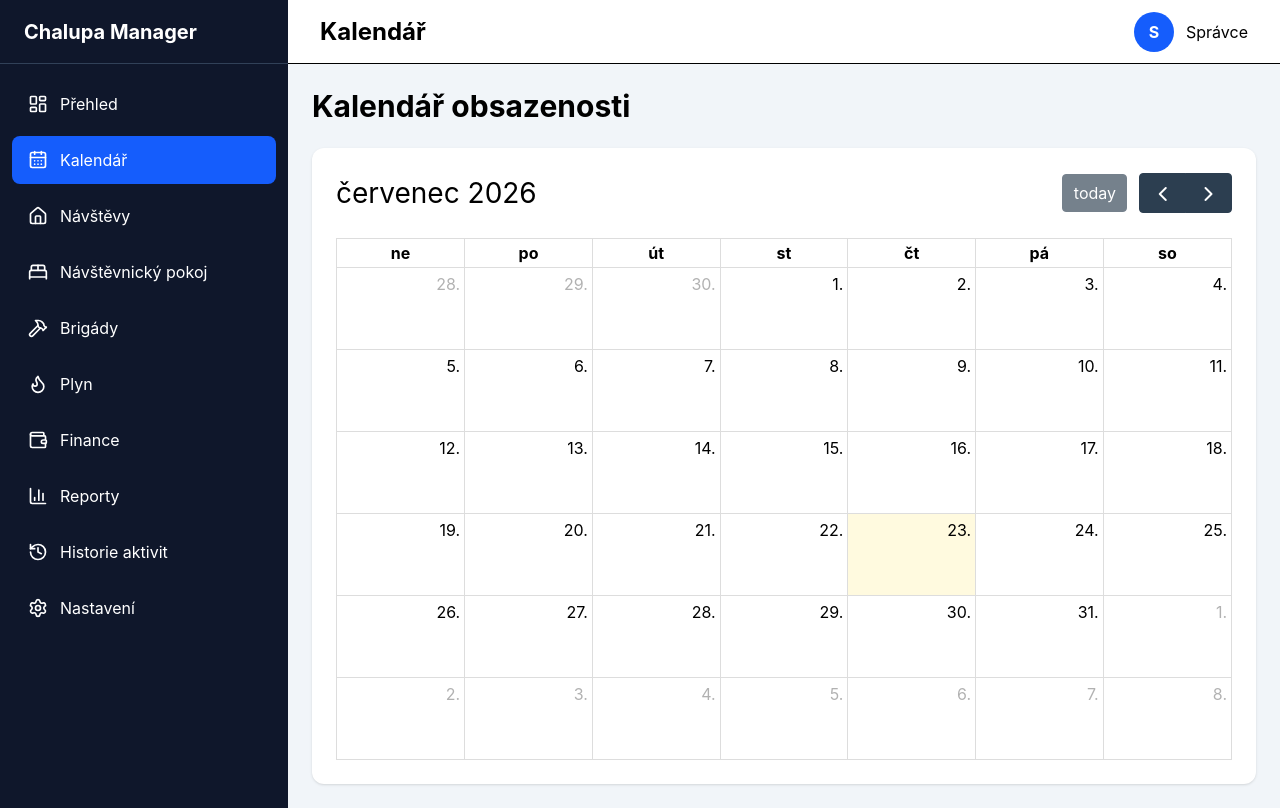
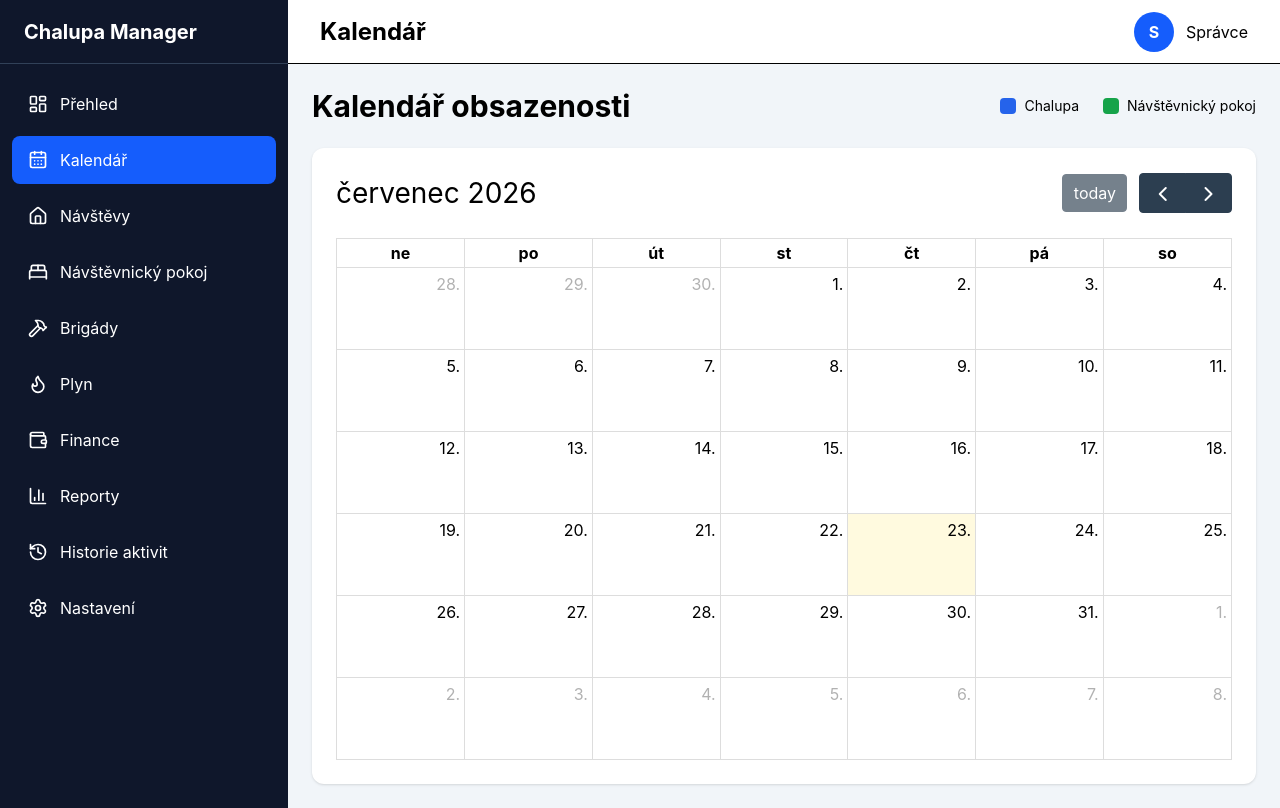
Before and after one commit to bogasf/chalupa-manager-v3, a React (Vite) app: page /calendar in a window 1280 px wide. Built offline with nearby package versions, Linux system fonts and the light colour scheme; no server answers; the database is empty.

Commit message:
Kalendář + historie aktivit

```diff
--- a/src/pages/Calendar/index.jsx
+++ b/src/pages/Calendar/index.jsx
@@ -1,35 +1,55 @@
 import { useEffect, useState } from "react";
 import CalendarView from "../../components/calendar/CalendarView";
 import { subscribeVisits } from "../../services/visitService";
+import { subscribeGuestRoomReservations } from "../../services/guestRoomService";
 
 export default function Calendar() {
-  const [events, setEvents] = useState([]);
+  const [visitEvents, setVisitEvents] = useState([]);
+  const [guestRoomEvents, setGuestRoomEvents] = useState([]);
 
   useEffect(() => {
-    const unsubscribe = subscribeVisits((visits) => {
-      const calendarEvents = visits.map((visit) => ({
-        id: visit.id,
-
-        title: visit.family,
-
+    const unsubscribeVisits = subscribeVisits((visits) => {
+      const events = visits.map((visit) => ({
+        id: `visit-${visit.id}`,
+        title: `🏠 ${visit.family}`,
         start: visit.arrival,
-
-        // FullCalendar bere konec jako exkluzivní.
-        // Přidáme 1 den, aby se zobrazil celý pobyt.
         end: new Date(
           new Date(visit.departure).getTime() + 24 * 60 * 60 * 1000
         )
           .toISOString()
           .split("T")[0],
-
         allDay: true,
+        color: "#2563eb", // modrá
       }));
 
-      setEvents(calendarEvents);
+      setVisitEvents(events);
     });
 
-    return () => unsubscribe();
+    const unsubscribeGuestRoom =
+      subscribeGuestRoomReservations((reservations) => {
+        const events = reservations.map((reservation) => ({
+          id: `room-${reservation.id}`,
+          title: `🛏️ ${reservation.guestName || reservation.name || "Pokoj"}`,
+          start: reservation.arrival,
+          end: new Date(
+            new Date(reservation.departure).getTime() + 24 * 60 * 60 * 1000
+          )
+            .toISOString()
+            .split("T")[0],
+          allDay: true,
+          color: "#16a34a", // zelená
+        }));
+
+        setGuestRoomEvents(events);
+      });
+
+    return () => {
+      unsubscribeVisits();
+      unsubscribeGuestRoom();
+    };
   }, []);
+
+  const events = [...visitEvents, ...guestRoomEvents];
 
   function handleDateClick(info) {
     console.log("Klik na den:", info.dateStr);
@@ -41,17 +61,35 @@ export default function Calendar() {
 
   return (
     <div className="space-y-6">
+      <div className="flex items-center justify-between flex-wrap gap-4">
+        <h1 className="text-3xl font-bold">
+          Kalendář obsazenosti
+        </h1>
 
-      <h1 className="text-3xl font-bold">
-        Kalendář obsazenosti
-      </h1>
+        <div className="flex gap-6 text-sm">
+          <div className="flex items-center gap-2">
+            <span
+              className="h-4 w-4 rounded"
+              style={{ background: "#2563eb" }}
+            />
+            Chalupa
+          </div>
+
+          <div className="flex items-center gap-2">
+            <span
+              className="h-4 w-4 rounded"
+              style={{ background: "#16a34a" }}
+            />
+            Návštěvnický pokoj
+          </div>
+        </div>
+      </div>
 
       <CalendarView
         events={events}
         onDateClick={handleDateClick}
         onEventClick={handleEventClick}
       />
-
     </div>
   );
 }
```
